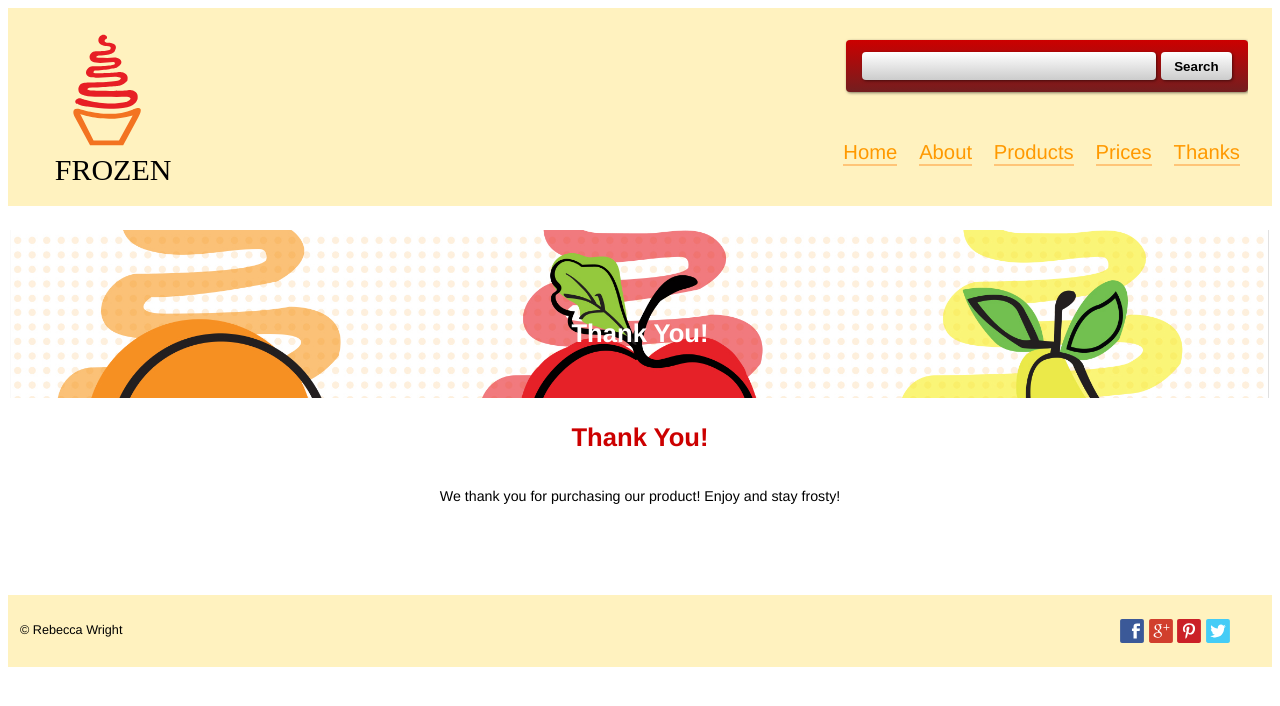
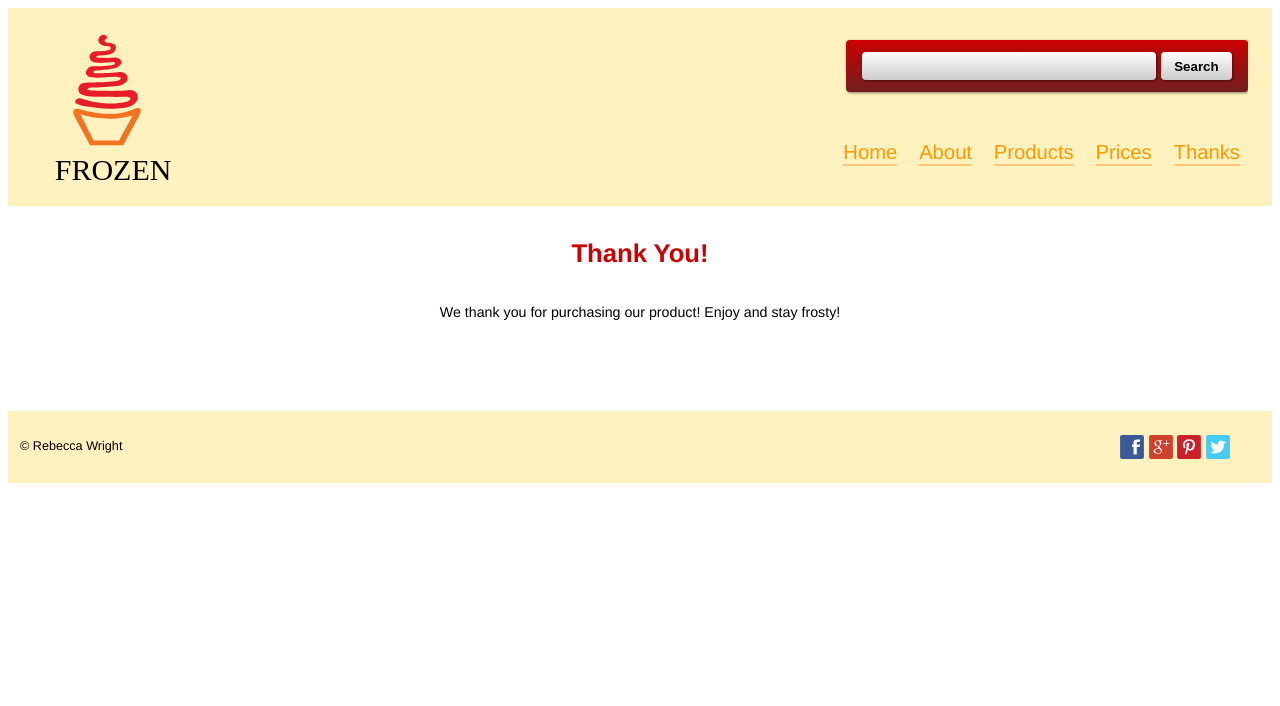
Before and after one commit to Bekka666/ecommerce-website, a Jekyll site: the page built from thank-you.html, in a window 1280 px wide. Shown: the top 706 px of the page. Built offline with Jekyll 4.4.1, drawn with Linux system fonts in a browser that asks for light colours; Markdown is read by kramdown in place of the engine named in the settings.

Commit message:
Took out banner in thank you page

```diff
--- a/thank-you.html
+++ b/thank-you.html
@@ -1,8 +1,6 @@
 ---
 layout: default
 title: Thank You
-showbanner: yes
-bannertext: Thank You!
 ---
 
 <main>
```
